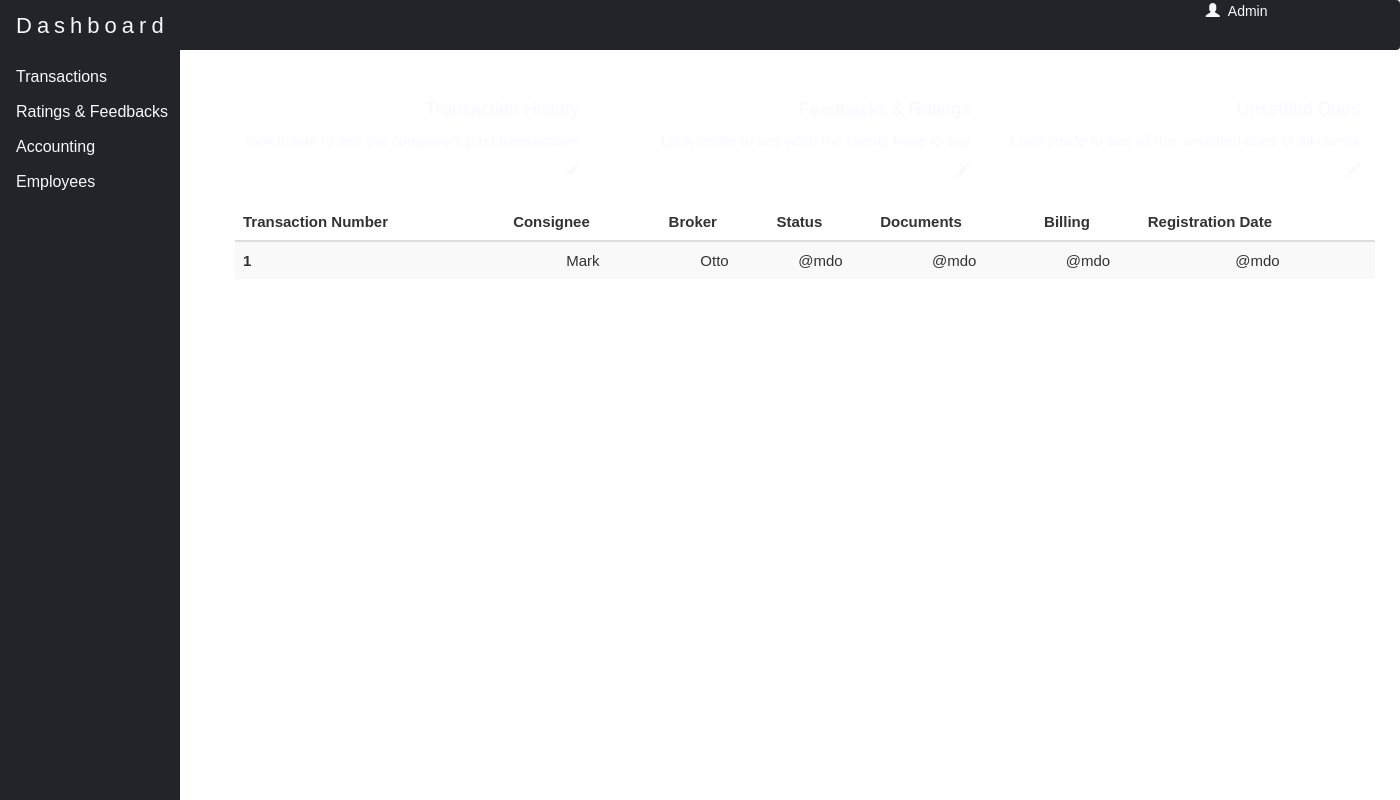
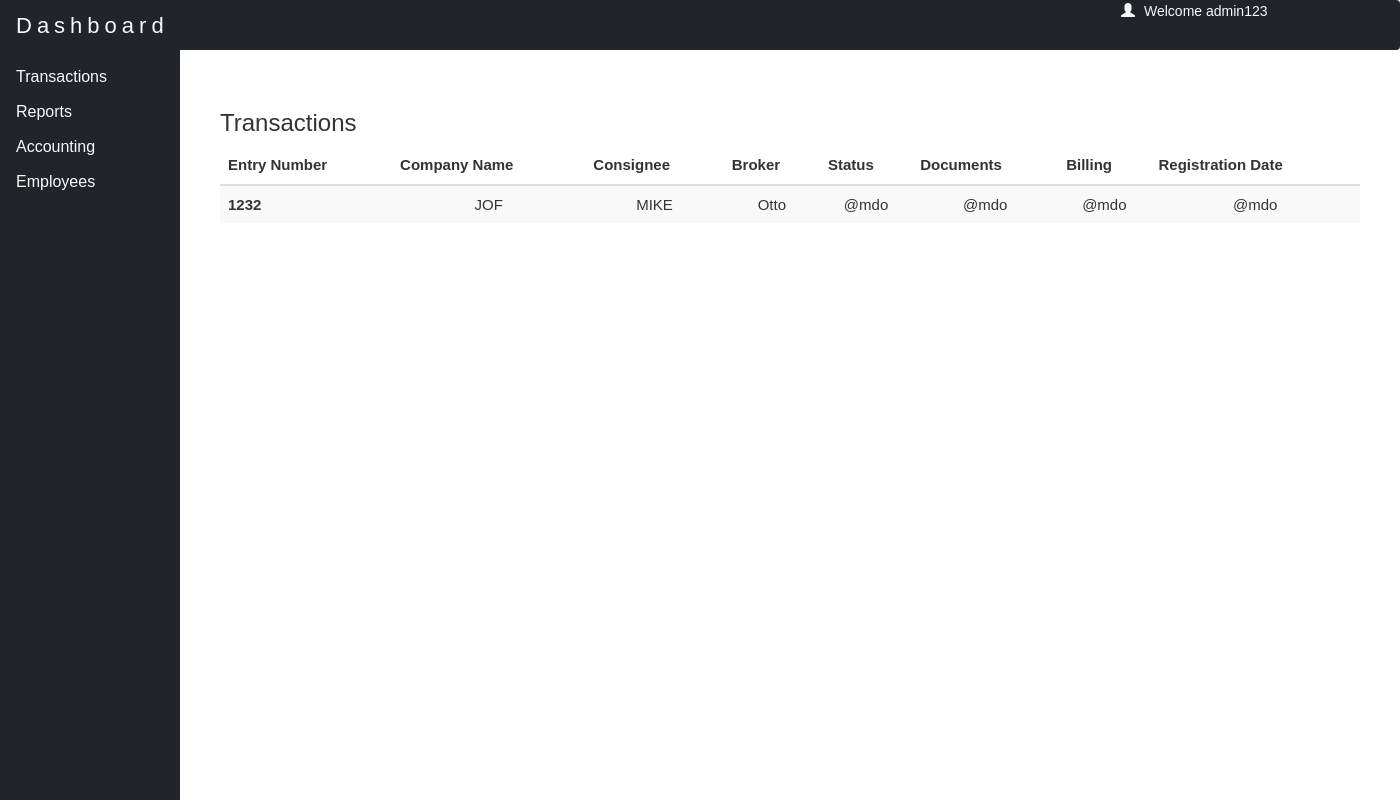
Before and after one commit to rizsim214/Capstone, a CodeIgniter app: page /capstone/admin/admincon/adminData/transactions in a window 1400 px wide. Run offline with CodeIgniter, Linux system fonts and the light colour scheme; a user stored in the database is signed in; data comes from the database, SQL or seed files in the repository; data that the repository does not hold is empty; some libraries are stand-ins or nearby versions.

Commit message:
Updated Admin

```diff
--- a/application/controllers/admin/AdminCon.php
+++ b/application/controllers/admin/AdminCon.php
@@ -19,6 +19,8 @@
 		}
 
 		$this->load->model('admin/jof_model');
+
+
 	}
 
 	 public function index(){
@@ -30,17 +32,19 @@
 
 	}
 
-	public function adminData(){
-			$allData['transResult'] = $this->jof_model->getAllTransact();
-			$allData['userResult'] = $this->jof_model->getAllUsers();
+	public function adminData($admin_page = 'admin_dash'){
+		if(!file_exists(APPPATH.'views/admin/'.$admin_page.'.php')){
+			show_404();
+		}
 
-			$this->load->view('admin/admin_incs/admin_header');
-			$this->load->view('admin/admin_dash',$allData);
-			$this->load->view('admin/admin_incs/admin_footer');
+		$user_logged = $this->session->userdata();
 
+		$name['username'] = $user_logged['username'];
+
+		$this->load->view('admin/admin_incs/admin_header',$name);
+		$this->load->view('admin/'.$admin_page. '.php');
+		$this->load->view('admin/admin_incs/admin_footer');
 	}
 
 
-
-
 }
--- /dev/null
+++ b/application/views/admin/add_account.php
@@ -0,0 +1,5 @@
+<div class="main">
+	<h1>ADD ACCOUNT</h1>
+
+
+</div>
--- a/application/views/admin/admin_dash.php
+++ b/application/views/admin/admin_dash.php
@@ -34,12 +34,15 @@
 				</a>
 			</div>
 
+	</div>
 </div>
 			<div class="container" id="contains">
 				<table class="table table-hover table-striped text-center ">
 				  <thead class="thead-dark">
 				    <tr>
-				      <th scope="col">Transaction Number</th>
+
+				      <th scope="col">Entry Number</th>
+				      <th scope="col">Company Name</th>
 				      <th scope="col">Consignee</th>
 				      <th scope="col">Broker</th>
 				      <th scope="col">Status</th>
@@ -51,14 +54,16 @@
 				  <tbody>
 
 				    <tr>
-				      <th scope="row">1</th>
-				      <td>Mark</td>
+				      <th scope="row">1232</th>
+				      <td>JOF</td>
+				      <td>MIKE</td>
 				      <td>Otto</td>
 				      <td>@mdo</td>
 				      <td>@mdo</td>
 				      <td>@mdo</td>
 				      <td>@mdo</td>
 				    </tr>
+
 				  </tbody>
 				</table>
 
--- a/application/views/admin/admin_incs/admin_header.php
+++ b/application/views/admin/admin_incs/admin_header.php
@@ -91,15 +91,15 @@
             <div class="col-md-11 text-right">
             <li class="nav-item dropdown">
                   <a class="nav-link" href="#" id="navbarDropdownMenuLink" role="button" data-toggle="dropdown" aria-haspopup="true" aria-expanded="true"><span class="glyphicon glyphicon-user" style="margin-right:5px;"></span>
-                   Admin
+                   Welcome <?php echo $username;  ?>
                   </a>
                   <div class="dropdown-menu col-md-5" aria-labelledby="navbarDropdownMenuLink">
-                    <a class="dropdown-item" href="#">Manage Account</a>
-                    <a class="dropdown-item" href="#">Manange FAQs</a>
+                    <a class="dropdown-item" href="<?php echo site_url('admin/admincon/adminData/add_account');?>">Manage Account</a>
                     <a class="dropdown-item" href="<?php echo site_url('jofcontroller/logout');?>">Logout</a>
                   </div>
                 </li>
       </div>
+
 
   </nav>
 <div class="sidenav">
@@ -112,21 +112,20 @@
                 Transactions
               </a>
               <div class="dropdown-menu col-md-5 text-center" aria-labelledby="navbarDropdownMenuLink">
-                <a class="dropdown-item" href="#">Transactions</a>
-                <a class="dropdown-item" href="#">Transaction History</a>
-                <a class="dropdown-item" href="#">Transaction Reports</a>
+                <a class="dropdown-item" href="<?php echo site_url('admin/admincon/adminData/transactions');?>">Transactions</a>
+                <a class="dropdown-item" href="<?php echo site_url('admin/admincon/adminData/transact_history');?>">Transaction History</a>
+                <a class="dropdown-item" href="<?php echo site_url('admin/admincon/adminData/transact_reports');?>">Transaction Reports</a>
               </div>
             </li>
 
             <div class="dropdown-divider" id="divider"></div>
         <li class="nav-item dropdown">
               <a class="nav-link" href="#" id="navbarDropdownMenuLink" role="button" data-toggle="dropdown" aria-haspopup="true" aria-expanded="true">
-                Ratings & Feedbacks
+                Reports
               </a>
               <div class="dropdown-menu col-md-5 text-center" aria-labelledby="navbarDropdownMenuLink">
-                <a class="dropdown-item" href="#"> Ratings</a>
-                <a class="dropdown-item" href="#"> Feedbacks</a>
-                <a class="dropdown-item" href="#"> Reports</a>
+                <a class="dropdown-item" href="<?php echo site_url('admin/admincon/adminData/feedback_rating');?>"> Ratings & Feedbacks </a>
+                <a class="dropdown-item" href="<?php echo site_url('admin/admincon/adminData/reports');?>"> Report</a>
               </div>
             </li>
 
@@ -136,9 +135,9 @@
                 Accounting
               </a>
               <div class="dropdown-menu col-md-5 text-center" aria-labelledby="navbarDropdownMenuLink">
-                <a class="dropdown-item" href="#">Set Payments</a>
-                <a class="dropdown-item" href="#">Unsettled Dues</a>
-                <a class="dropdown-item" href="#">TBD</a>
+                <a class="dropdown-item" href="<?php echo site_url('admin/admincon/adminData/set_payment');?>">Set Payments</a>
+                <a class="dropdown-item" href="<?php echo site_url('admin/admincon/adminData/unsettled_dues');?>">Unsettled Dues</a>
+
               </div>
             </li>
 
@@ -148,9 +147,9 @@
                 Employees
               </a>
               <div class="dropdown-menu col-md-5 text-center" aria-labelledby="navbarDropdownMenuLink">
-                <a class="dropdown-item" href="#">All Accounts</a>
-                <a class="dropdown-item" href="#">Add Account</a>
-                <a class="dropdown-item" href="#">Evaluation</a>
+                <a class="dropdown-item" href="<?php echo site_url('admin/admincon/adminData/view_accounts');?>">All Accounts</a>
+                <a class="dropdown-item" href="<?php echo site_url('admin/admincon//adminData/add_account');?>">Add Account</a>
+                <a class="dropdown-item" href="<?php echo site_url('admin/admincon/adminData/view_evaluation');?>">Evaluation</a>
               </div>
             </li>
              <div class="dropdown-divider" id="divider"></div>
--- /dev/null
+++ b/application/views/admin/feedback_rating.php
@@ -0,0 +1,5 @@
+<div class="main">
+	<h1>FEEDBACKS & RATINGS</h1>
+
+
+</div>
--- /dev/null
+++ b/application/views/admin/manage_account.php
@@ -0,0 +1,5 @@
+<div class="main">
+	<h1>Manange Accounts</h1>
+
+
+</div>
--- /dev/null
+++ b/application/views/admin/manage_faqs.php
@@ -0,0 +1,5 @@
+<div class="main">
+	<h1>Manange FAQs</h1>
+
+
+</div>
--- /dev/null
+++ b/application/views/admin/reports.php
@@ -0,0 +1,5 @@
+<div class="main">
+	<h1>REPORTS</h1>
+
+
+</div>
--- /dev/null
+++ b/application/views/admin/set_payment.php
@@ -0,0 +1,5 @@
+<div class="main">
+	<h1>SET PAYMENTS</h1>
+
+
+</div>
--- /dev/null
+++ b/application/views/admin/transactions.php
@@ -0,0 +1,36 @@
+<div class="main">
+
+	<div class="container" id="contains">
+		<h3>Transactions</h3>
+				<table class="table table-hover table-striped text-center ">
+				  <thead class="thead-dark">
+				    <tr>
+				      <th scope="col">Entry Number</th>
+				      <th scope="col">Company Name</th>
+				      <th scope="col">Consignee</th>
+				      <th scope="col">Broker</th>
+				      <th scope="col">Status</th>
+				      <th scope="col">Documents</th>
+				      <th scope="col">Billing</th>
+				      <th scope="col">Registration Date</th>
+				    </tr>
+				  </thead>
+				  <tbody>
+
+				    <tr>
+				      <th scope="row">1232</th>
+				      <td>JOF</td>
+				      <td>MIKE</td>
+				      <td>Otto</td>
+				      <td>@mdo</td>
+				      <td>@mdo</td>
+				      <td>@mdo</td>
+				      <td>@mdo</td>
+				    </tr>
+				  </tbody>
+				</table>
+
+			</div>
+
+
+</div>
--- /dev/null
+++ b/application/views/admin/unsettled_dues.php
@@ -0,0 +1,5 @@
+<div class="main">
+	<h1>UNSETTLED DUES</h1>
+
+
+</div>
--- /dev/null
+++ b/application/views/admin/view_accounts.php
@@ -0,0 +1,5 @@
+<div class="main">
+	<h1>VIEW_ACCOUNT</h1>
+
+
+</div>
--- /dev/null
+++ b/application/views/admin/view_evaluation.php
@@ -0,0 +1,5 @@
+<div class="main">
+	<h1>EMPLOYEE EVALUATION</h1>
+
+
+</div>
--- a/application/views/includes/header.php
+++ b/application/views/includes/header.php
@@ -29,6 +29,11 @@
             color: #F8F8FF;
             background-color: #F8F8FF;
             ;
+          }
+
+          #resources{
+
+            text-decoration: none;
           }
 
     </style>
```
Also changed, not shown: application/controllers/Jofcontroller.php (+16 -2 lines), application/models/admin/Ses_Model.php (added, +35 -0 lines), application/views/admin/transact_history.php (added, +36 -0 lines), application/views/admin/transact_reports.php (added, +36 -0 lines), application/views/pages/resources.php (+5 -5 lines).
